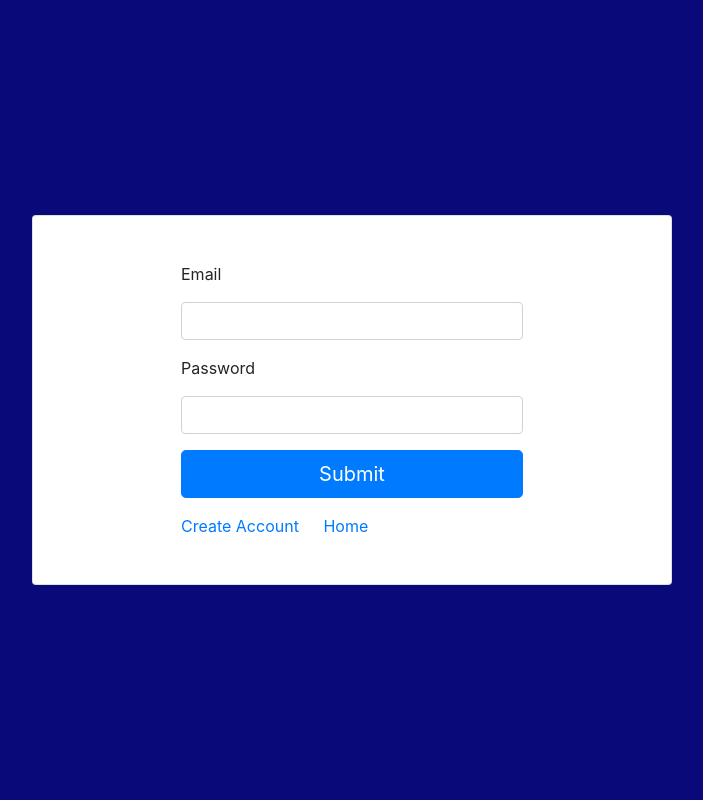
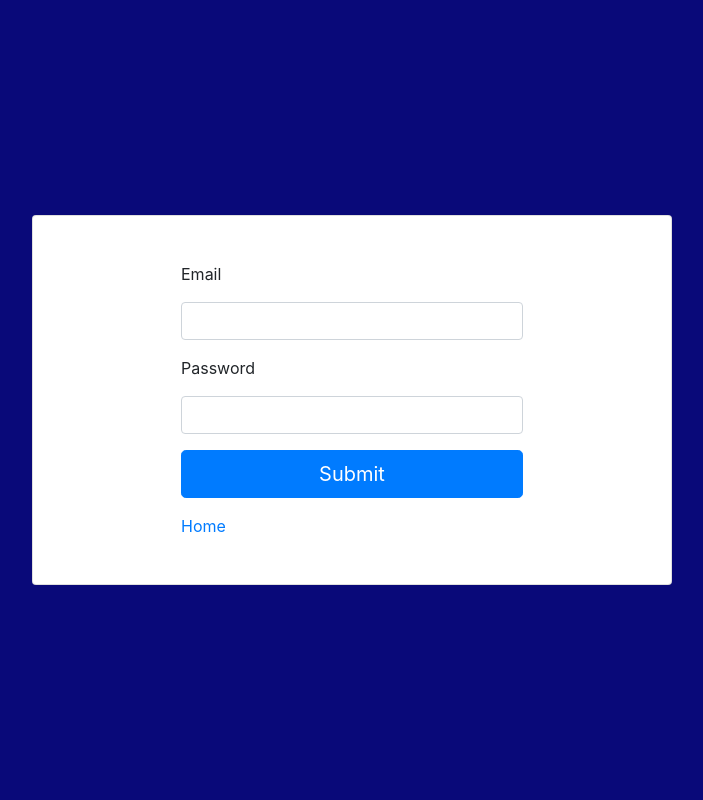
Before and after one commit to Mupati/watermark-remover, a Python web app: template app/templates/auth/login.html in a window 1280 px wide. Shown: the whole page, without its empty margins (288-991 px from the left). Run offline with Jinja, Linux system fonts and the light colour scheme; the template is opened without the code that fills it: most values are stand-ins (such as "Sample title", 1, 10 or a date in 2020); form fields are guessed from the names that the template uses.

Commit message:
Disable registration

```diff
--- a/app/templates/auth/login.html
+++ b/app/templates/auth/login.html
@@ -15,9 +15,9 @@
     </form>
 
     <div class="mt-3">
-      <a href="{{ url_for('auth.register') }}" class="card-link mt-3"
+      <!-- <a href="{{ url_for('auth.register') }}" class="card-link mt-3"
         >Create Account</a
-      >
+      > -->
       <a href="{{ url_for('home.index') }}" class="card-link">Home</a>
     </div>
   </div>
--- a/app/templates/home/index.html
+++ b/app/templates/home/index.html
@@ -26,7 +26,7 @@
         <li><span>{{ g.user['username'] }}</span>
         <li><a href="{{ url_for('auth.logout') }}">Log Out</a>
       {% else %}
-        <li><a href="{{ url_for('auth.register') }}">Register</a>
+        <!-- <li><a href="{{ url_for('auth.register') }}">Register</a> -->
         <li><a href="{{ url_for('auth.login') }}">Log In</a>
       {% endif %}
     </ul>
```
